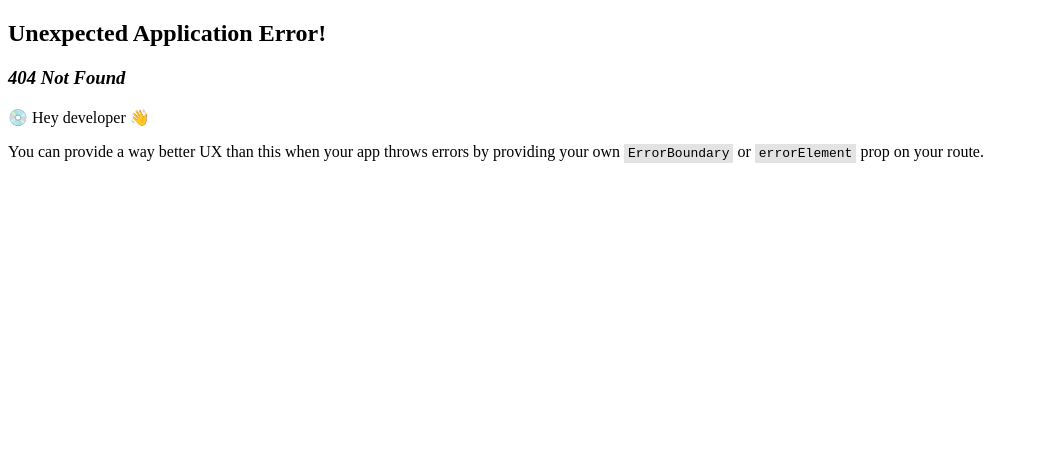
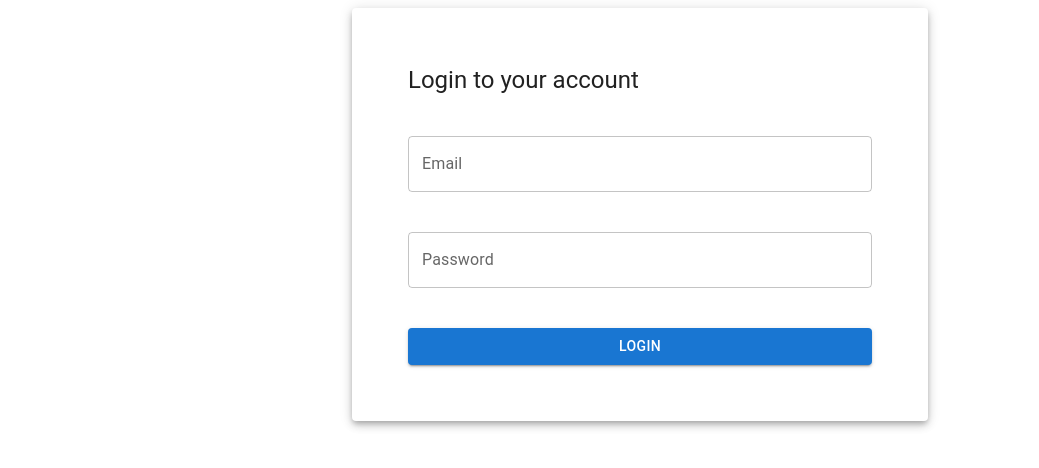
Before and after one commit to maitrii-joshii/todo-list-app, a React (Vite) app in the folder todo-list-app/client/: page /login in a window 1280 px wide. Before the commit this address had no page. Shown: the top 468 px of the page, without its empty margins (0-1039 px from the left). Built offline with nearby package versions, Linux system fonts and the light colour scheme.

Commit message:
Login Page
To commit Login page feature

```diff
--- a/todo-list-app/client/src/pages/Home.jsx
+++ b/todo-list-app/client/src/pages/Home.jsx
@@ -5,6 +5,7 @@ import Box from '@mui/material/Box';
 import Stack from "@mui/material/Stack";
 import Divider from '@mui/material/Divider';
 import Button from '@mui/material/Button';
+import { Link } from 'react-router';
 
 
 const Home = () => {
@@ -16,8 +17,8 @@ const Home = () => {
                         Donezo
                     </Typography>
                     <Stack justifyContent="space-evenly" direction="row" divider={<Divider orientation="vertical" flexItem />}spacing={2}>
-                        <Button variant="outlined">Login</Button>
-                        <Button variant="contained">Sign Up</Button>
+                        <Button variant="outlined" component={Link} to={'/login'}>Login</Button>
+                        <Button variant="contained" component={Link} to={'/signup'}>Sign Up</Button>
                     </Stack>
                 </Stack>
             </Box>
--- /dev/null
+++ b/todo-list-app/client/src/pages/Login.jsx
@@ -0,0 +1,78 @@
+import React from "react";
+import ReactDOM from "react-dom";
+import { useFormik } from 'formik';
+import * as Yup from 'yup';
+import Button from "@mui/material/Button";
+import TextField from "@mui/material/TextField";
+import Container from '@mui/material/Container';
+import Typography from '@mui/material/Typography';
+import Paper from "@mui/material/Paper";
+import Stack from "@mui/material/Stack";
+
+const validationSchema = Yup.object({
+    email: Yup
+        .string('Enter your email')
+        .email('Enter a valid email')
+        .required('Email is required'),
+    password: Yup
+        .string('Enter your password')
+        .min(8, 'Password should be of minimum 8 characters length')
+        .required('Password is required'),
+});
+
+const Login = () => {
+    const formik = useFormik({
+        initialValues: {
+            email: '',
+            password: '',
+        },
+        validationSchema: validationSchema,
+        onSubmit: (values) => {
+            alert(JSON.stringify(values, null, 2));
+        },
+    });
+
+    return (
+        <Container sx={{display:"flex", justifyContent:"center", alignItems:"center", my:"auto", height:'100%'}}>
+            <Paper sx={{width:'50%'}} elevation={5}>
+                <form onSubmit={formik.handleSubmit}>
+                    <Stack padding={7} spacing={5}>
+                        <Typography variant="h5">
+                            Login to your account
+                        </Typography>
+                        <TextField
+                            fullWidth
+                            variant="outlined"
+                            id="email"
+                            name="email"
+                            label="Email"
+                            value={formik.values.email}
+                            onChange={formik.handleChange}
+                            onBlur={formik.handleBlur}
+                            error={formik.touched.email && Boolean(formik.errors.email)}
+                            helperText={formik.touched.email && formik.errors.email}
+                        />
+                        <TextField
+                            fullWidth
+                            variant="outlined"
+                            id="password"
+                            name="password"
+                            label="Password"
+                            type="password"
+                            value={formik.values.password}
+                            onChange={formik.handleChange}
+                            onBlur={formik.handleBlur}
+                            error={formik.touched.password && Boolean(formik.errors.password)}
+                            helperText={formik.touched.password && formik.errors.password}
+                        />
+                        <Button color="primary" variant="contained" fullWidth type="submit">
+                            Login
+                        </Button>
+                    </Stack>
+                </form>
+            </Paper>
+        </Container>
+    )
+}
+
+export default Login;
--- /dev/null
+++ b/todo-list-app/client/src/pages/Signup.jsx
@@ -0,0 +1,12 @@
+import React from 'react';
+import Container from '@mui/material/Container';
+
+const Signup = () => {
+    return (
+        <Container>
+            Signup
+        </Container>
+    );
+}
+
+export default Signup;
```
Also changed, not shown: todo-list-app/client/src/router.jsx (+10 -0 lines).
